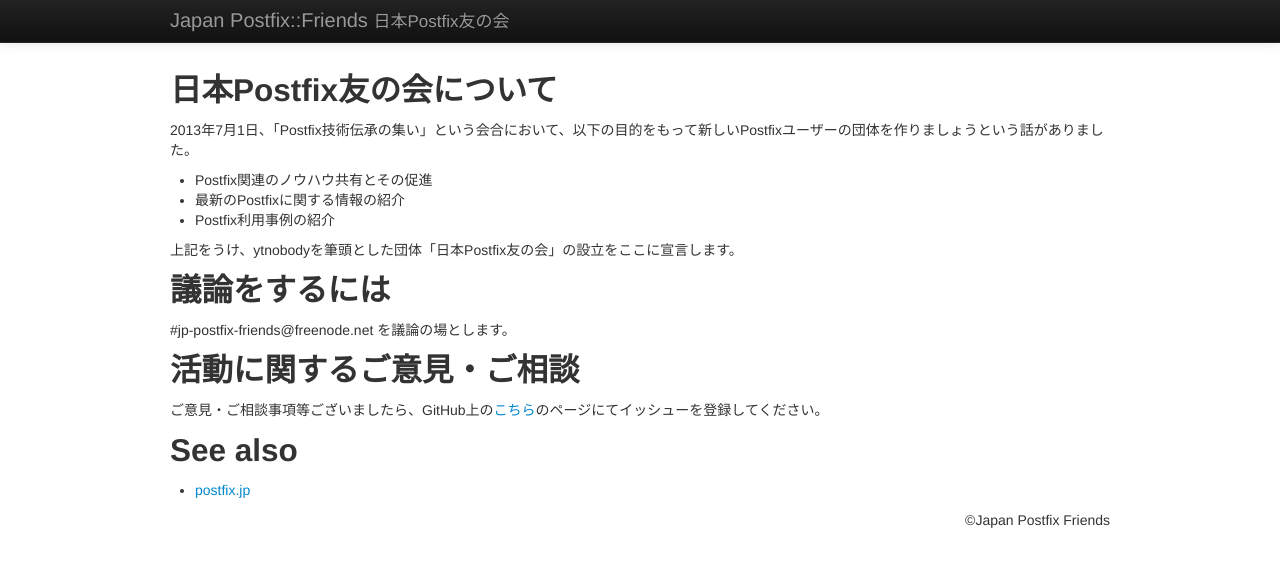
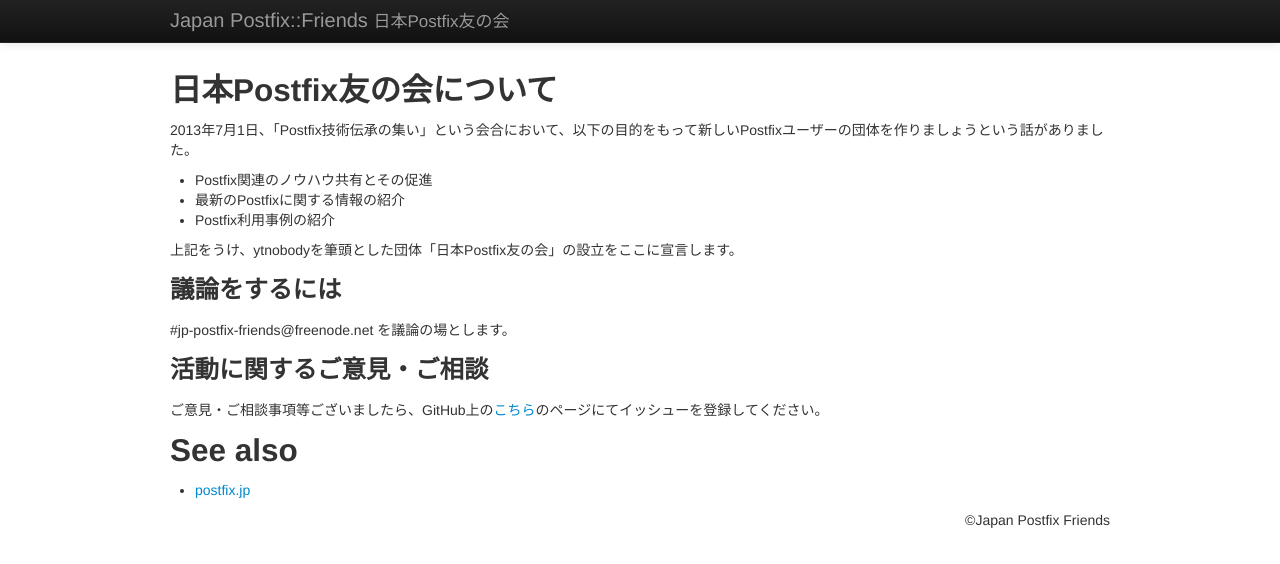
Before and after one commit to postfix-friends/postfix-friends.github.com, a plain HTML site: page index.html in a window 1280 px wide. Drawn offline with Linux system fonts and the light colour scheme.

Commit message:
文字調整

```diff
--- a/index.html
+++ b/index.html
@@ -31,9 +31,9 @@
       <li>Postfix利用事例の紹介</li>
     </ul>
     <p>上記をうけ、ytnobodyを筆頭とした団体「日本Postfix友の会」の設立をここに宣言します。</p>
-    <h2>議論をするには</h2>
+    <h3>議論をするには</h3>
     <p><span>#jp-postfix-friends@freenode.net</span> を議論の場とします。
-    <h2>活動に関するご意見・ご相談</h2>
+    <h3>活動に関するご意見・ご相談</h3>
     <p>
       ご意見・ご相談事項等ございましたら、GitHub上の<a href="https://github.com/postfix-friends/action-request/issues">こちら</a>のページにてイッシューを登録してください。
     </p>
```
